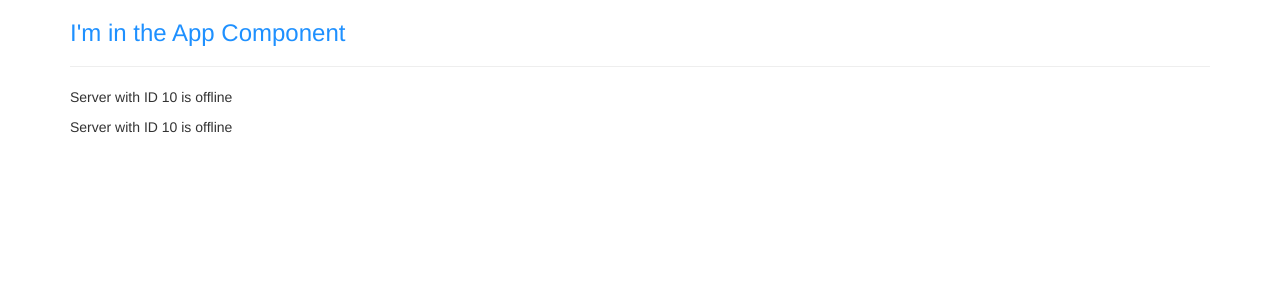
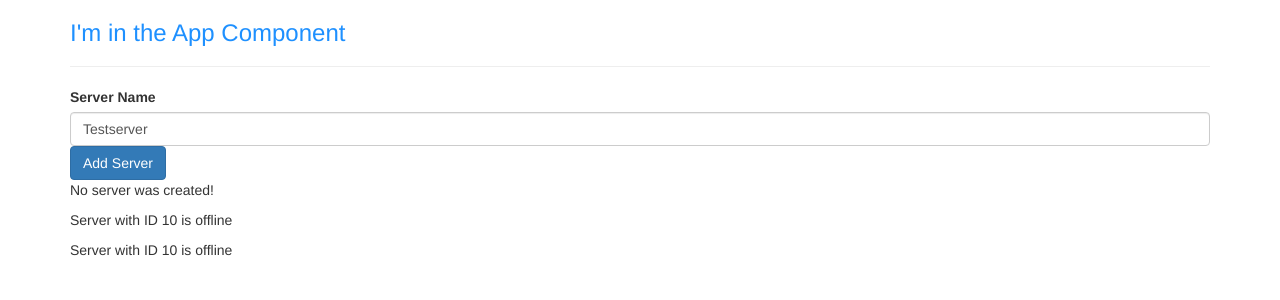
Before and after one commit to marcdwest32/my-angular8-app, an Angular app: page / in a window 1280 px wide. Shown: the top 300 px of the page. Built offline with nearby package versions, Linux system fonts and the light colour scheme.

Commit message:
two way binding works

```diff
--- a/src/app/servers/servers.component.html
+++ b/src/app/servers/servers.component.html
@@ -1,2 +1,12 @@
+<label>Server Name</label>
+<!-- <input
+type="text"
+class="form-control"
+(input)="onUpdateServerName($event)"> -->
+<input type="text" class="form-control" [(ngModel)]="serverName">
+<!--<p>{{ serverName }}</p>-->
+<button class="btn btn-primary" [disabled]="!allowNewServer" (click)="onCreateServer()">Add Server</button>
+<!--<p [innerText]="allowNewServer"></p>-->
+<p>{{ serverCreationStatus }}</p>
 <app-server></app-server>
 <app-server></app-server>
```
